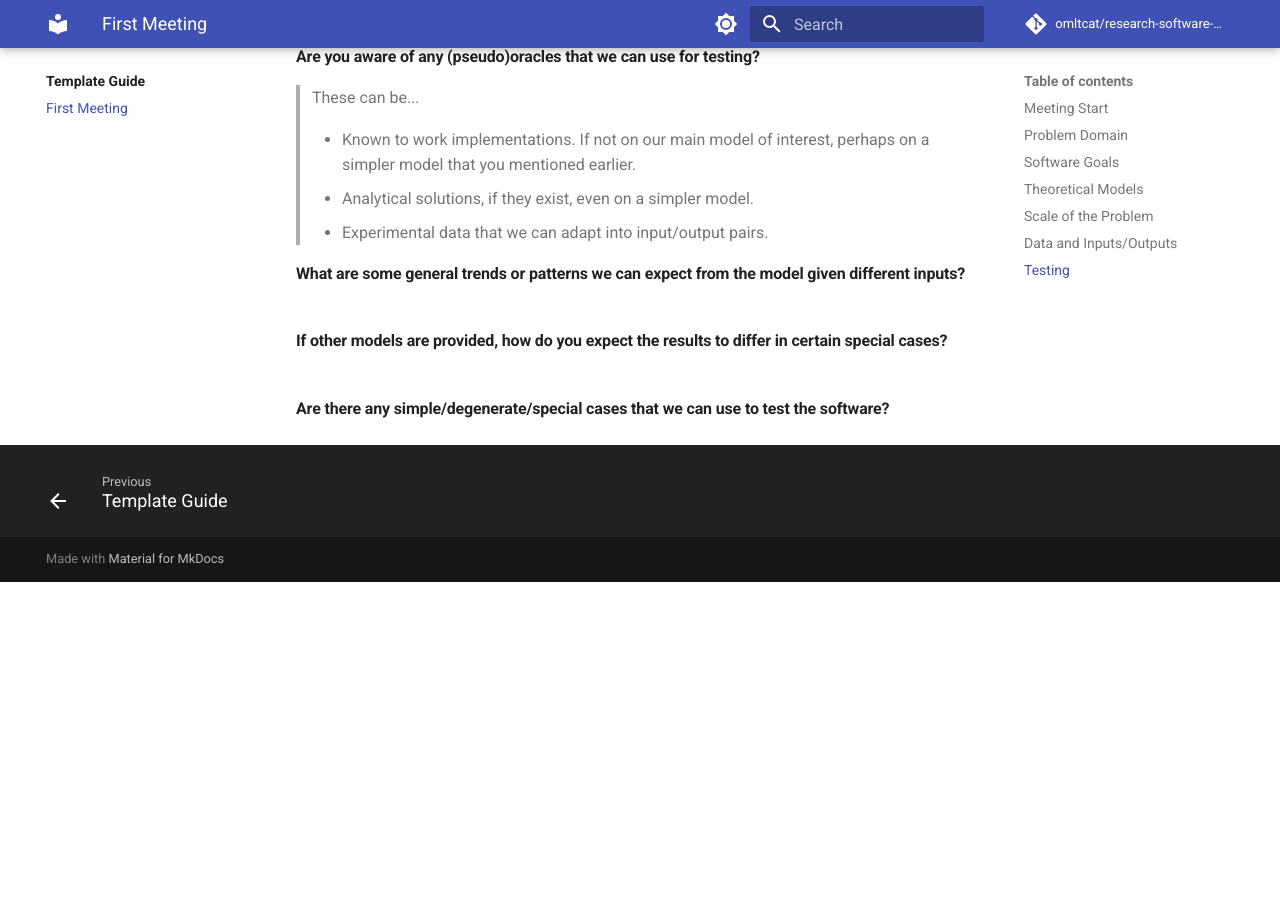
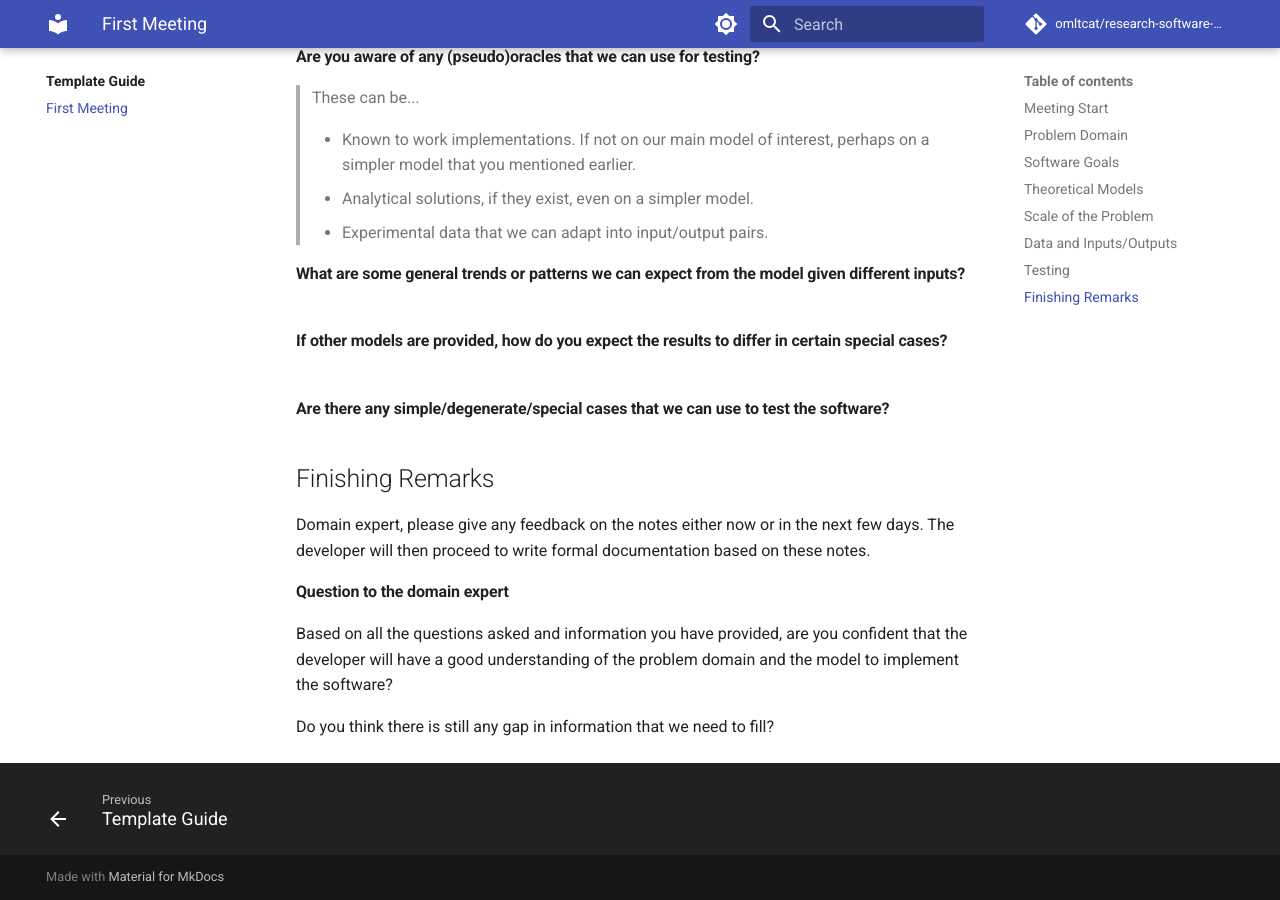
Before and after one commit to omltcat/research-software-template, an MkDocs documentation site: the page built from docs/template/first-meeting.md, in a window 1280 px wide and 900 px high, scrolled down 5307 px. Built offline with MkDocs 1.6.1 and Material for MkDocs 9.7.7, drawn with Linux system fonts in a browser that asks for light colours; comment, search, counter and statistics services are not loaded; before the commit the page ends 5889 px from its top, so only the background shows below that.

Commit message:
Add finishing remarks to first-meeting.md

```diff
--- a/docs/template/first-meeting.md
+++ b/docs/template/first-meeting.md
@@ -154,3 +154,11 @@ Typical parallel and sequential calculation
 #### If other models are provided, how do you expect the results to differ in certain special cases?
 
 #### Are there any simple/degenerate/special cases that we can use to test the software?
+
+## Finishing Remarks
+Domain expert, please give any feedback on the notes either now or in the next few days. The developer will then proceed to write formal documentation based on these notes.
+
+#### Question to the domain expert
+Based on all the questions asked and information you have provided, are you confident that the developer will have a good understanding of the problem domain and the model to implement the software?
+
+Do you think there is still any gap in information that we need to fill?
```
